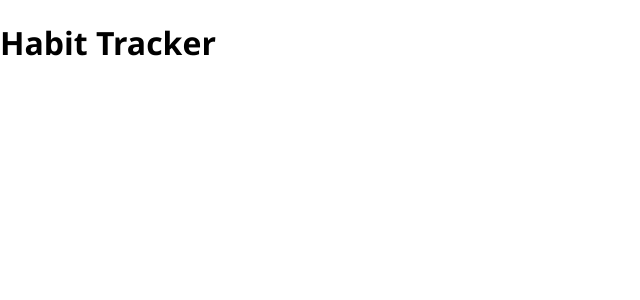
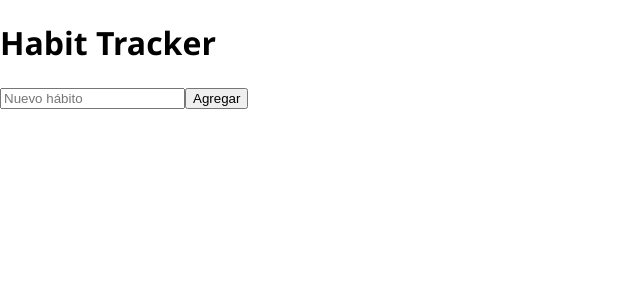
Before and after one commit to urielrvp-cmd/Habit-Tracker, a React (Vite) app in the folder Habit-Tracker/: page / in a window 1280 px wide. Shown: the top 300 px of the page, without its empty margins (0-640 px from the left). Built offline with nearby package versions, Linux system fonts and the light colour scheme.

Commit message:
formulario para crear hábitos

```diff
--- a/Habit-Tracker/src/App.jsx
+++ b/Habit-Tracker/src/App.jsx
@@ -1,7 +1,13 @@
+import { useHabitos } from "./components/Habitos/GestionHabitos/UseGestionHabitos";
+import FormularioHabito from "./Components/Habitos/FormularioNuevoHabitos/FormularioHabitos";
+
+
 function App() {
+  const { agregarHabito } = useHabitos();
   return (
     <div>
       <h1>Habit Tracker</h1>
+      <FormularioHabito onAgregar={agregarHabito} />
     </div>
   );
 }
--- a/Habit-Tracker/src/Components/Habitos/FormularioNuevoHabitos/FormularioHabitos.jsx
+++ b/Habit-Tracker/src/Components/Habitos/FormularioNuevoHabitos/FormularioHabitos.jsx
@@ -1,7 +1,28 @@
 //crear un nuevo habito a partir de un formulario.
+import { useState } from "react";
+import "./FormularioHabitosEstilos.css"
 
-function FormularioHabito() {
-  return <div>Formulario</div>;
+function FormularioHabito({ onAgregar }) {
+  const [nombre, setNombre] = useState("");
+
+  const manejarEnvio = (e) => {
+    e.preventDefault();
+    if (!nombre.trim()) return;
+    onAgregar(nombre);
+    setNombre("");
+  };
+
+  return (
+    <form onSubmit={manejarEnvio}>
+      <input
+        type="text"
+        placeholder="Nuevo hábito"
+        value={nombre}
+        onChange={(e) => setNombre(e.target.value)}
+      />
+      <button>Agregar</button>
+    </form>
+  );
 }
 
 export default FormularioHabito;
--- a/Habit-Tracker/src/Components/Habitos/GestionHabitos/UseGestionHabitos.jsx
+++ b/Habit-Tracker/src/Components/Habitos/GestionHabitos/UseGestionHabitos.jsx
@@ -1,6 +1,7 @@
 //Manejara toda la logica y el estado de los habitos.
+import { useState } from "react";
 
-import { useState } from "react";
+const CLAVE_STORAGE = "habitos-app";
 
 export function useHabitos() {
   const [habitos, setHabitos] = useState(() => {
```
